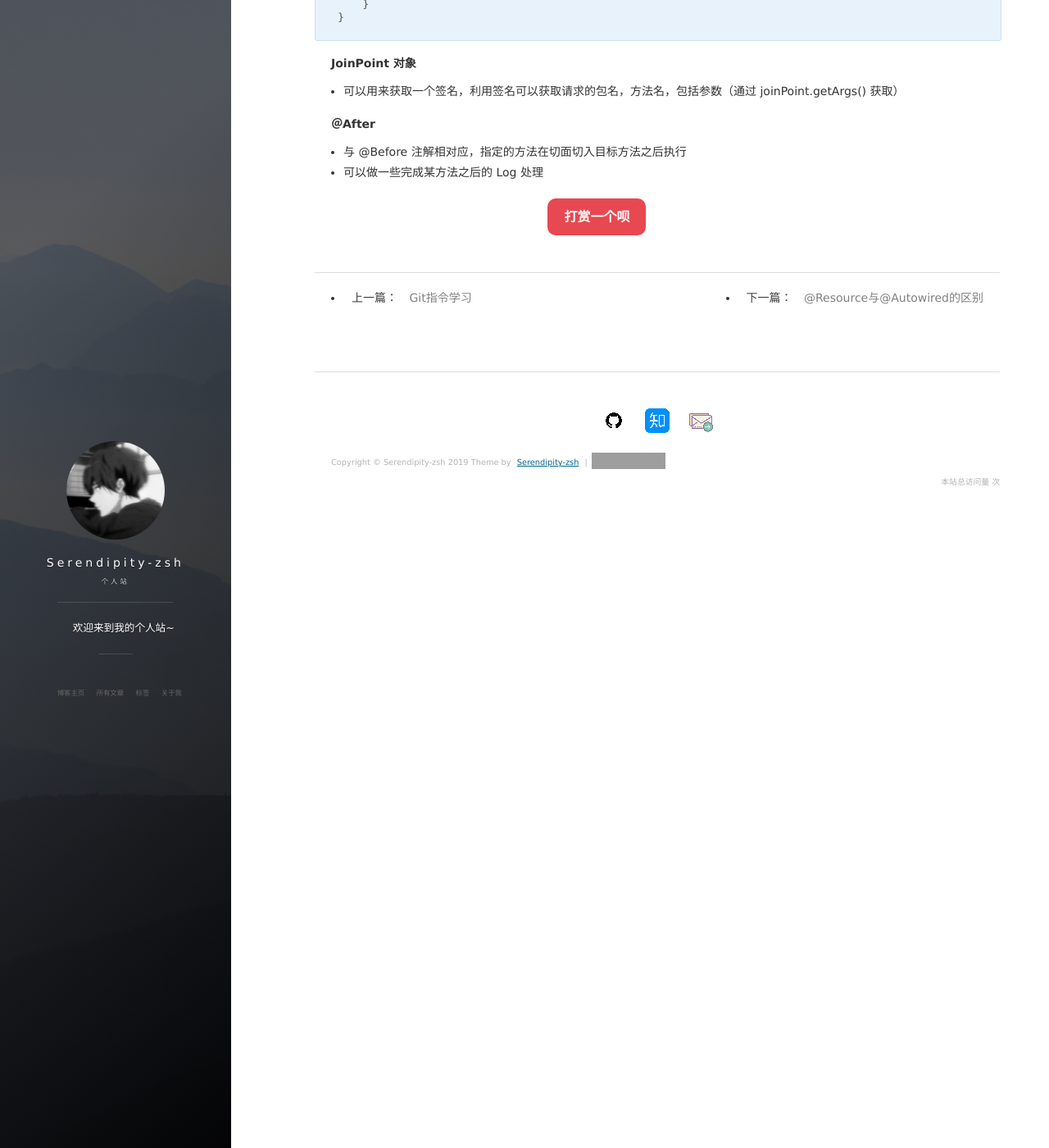
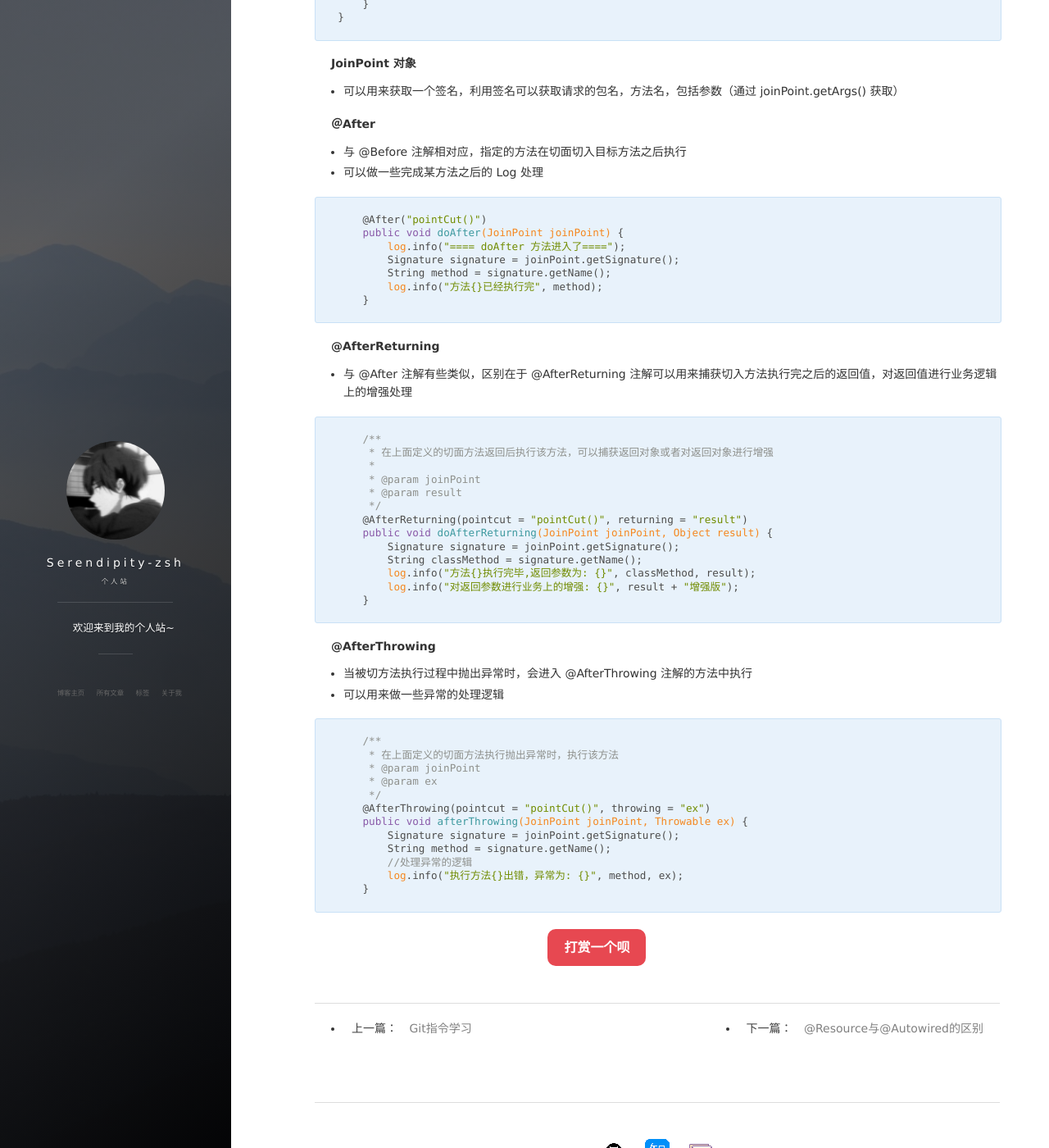
Before and after one commit to Serendipity-zsh/Serendipity-zsh.github.io, a Jekyll site: the page built from _posts/2019-09-12-Spring学习记录.md, in a window 1280 px wide and 1400 px high, scrolled down 7328 px. Shown: the whole window at 82% size. Built offline with Jekyll 4.4.1, drawn with Linux system fonts in a browser that asks for light colours; nearby versions of some CDN libraries; comment, search, counter and statistics services are not loaded; grey boxes are pictures that could not be loaded.

Commit message:
feat add

````diff
--- a/_posts/2019-09-12-Spring学习记录.md
+++ b/_posts/2019-09-12-Spring学习记录.md
@@ -396,3 +396,57 @@ public class LogAspectHandler {
 
 + 与 @Before 注解相对应，指定的方法在切面切入目标方法之后执行
 + 可以做一些完成某方法之后的 Log 处理
+
+```java
+    @After("pointCut()")
+    public void doAfter(JoinPoint joinPoint) {
+        log.info("==== doAfter 方法进入了====");
+        Signature signature = joinPoint.getSignature();
+        String method = signature.getName();
+        log.info("方法{}已经执行完", method);
+    }
+```
+
+
+
+**@AfterReturning**
+
++ 与 @After 注解有些类似，区别在于 @AfterReturning 注解可以用来捕获切入方法执行完之后的返回值，对返回值进行业务逻辑上的增强处理
+
+```java
+    /**
+     * 在上面定义的切面方法返回后执行该方法，可以捕获返回对象或者对返回对象进行增强
+     *
+     * @param joinPoint
+     * @param result
+     */
+    @AfterReturning(pointcut = "pointCut()", returning = "result")
+    public void doAfterReturning(JoinPoint joinPoint, Object result) {
+        Signature signature = joinPoint.getSignature();
+        String classMethod = signature.getName();
+        log.info("方法{}执行完毕,返回参数为: {}", classMethod, result);
+        log.info("对返回参数进行业务上的增强: {}", result + "增强版");
+    }
+```
+
+
+
+**@AfterThrowing**
+
++ 当被切方法执行过程中抛出异常时，会进入 @AfterThrowing 注解的方法中执行
++ 可以用来做一些异常的处理逻辑
+
+```java
+    /**
+     * 在上面定义的切面方法执行抛出异常时，执行该方法
+     * @param joinPoint
+     * @param ex
+     */
+    @AfterThrowing(pointcut = "pointCut()", throwing = "ex")
+    public void afterThrowing(JoinPoint joinPoint, Throwable ex) {
+        Signature signature = joinPoint.getSignature();
+        String method = signature.getName();
+        //处理异常的逻辑
+        log.info("执行方法{}出错，异常为: {}", method, ex);
+    }
+```
````
